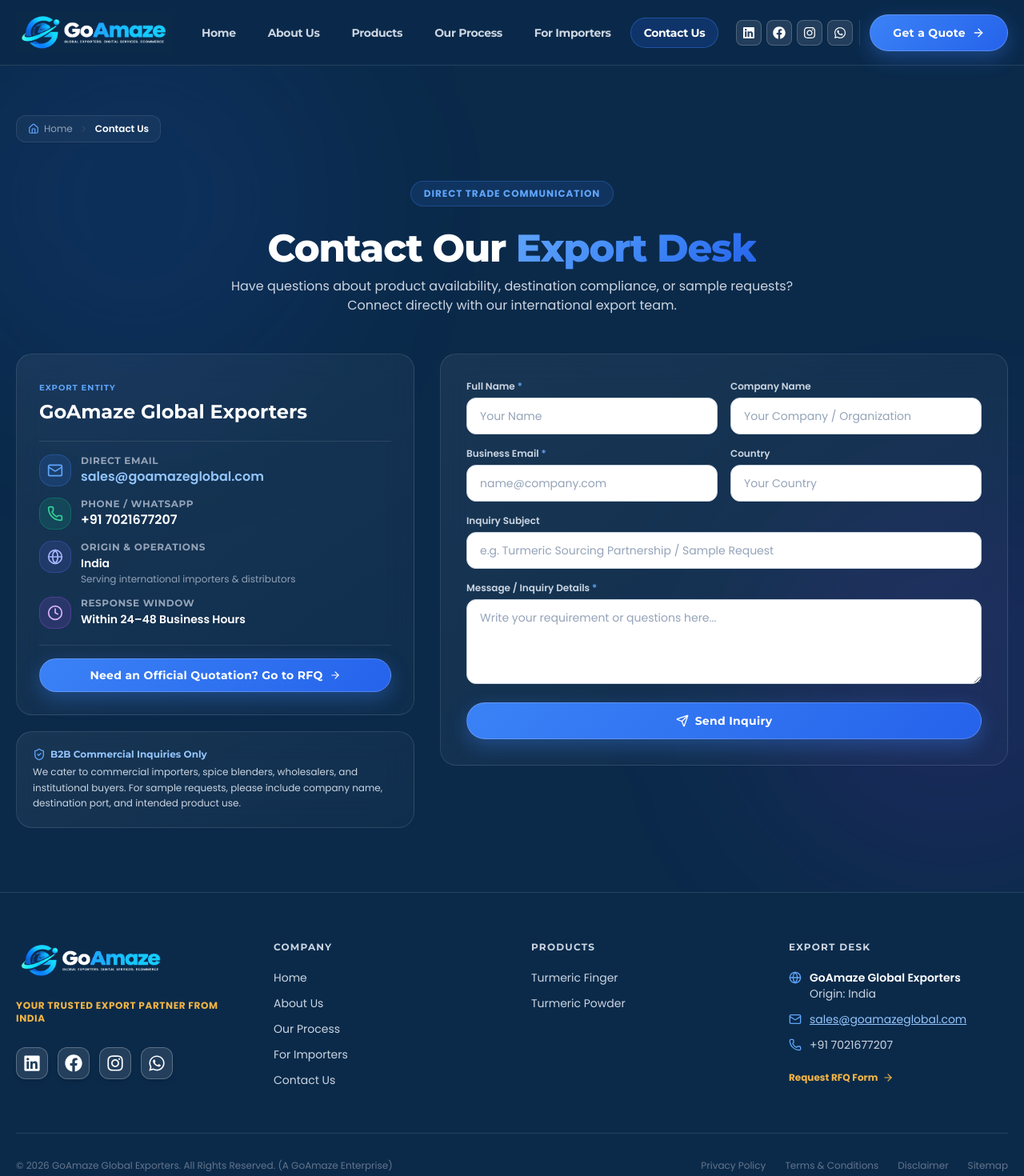
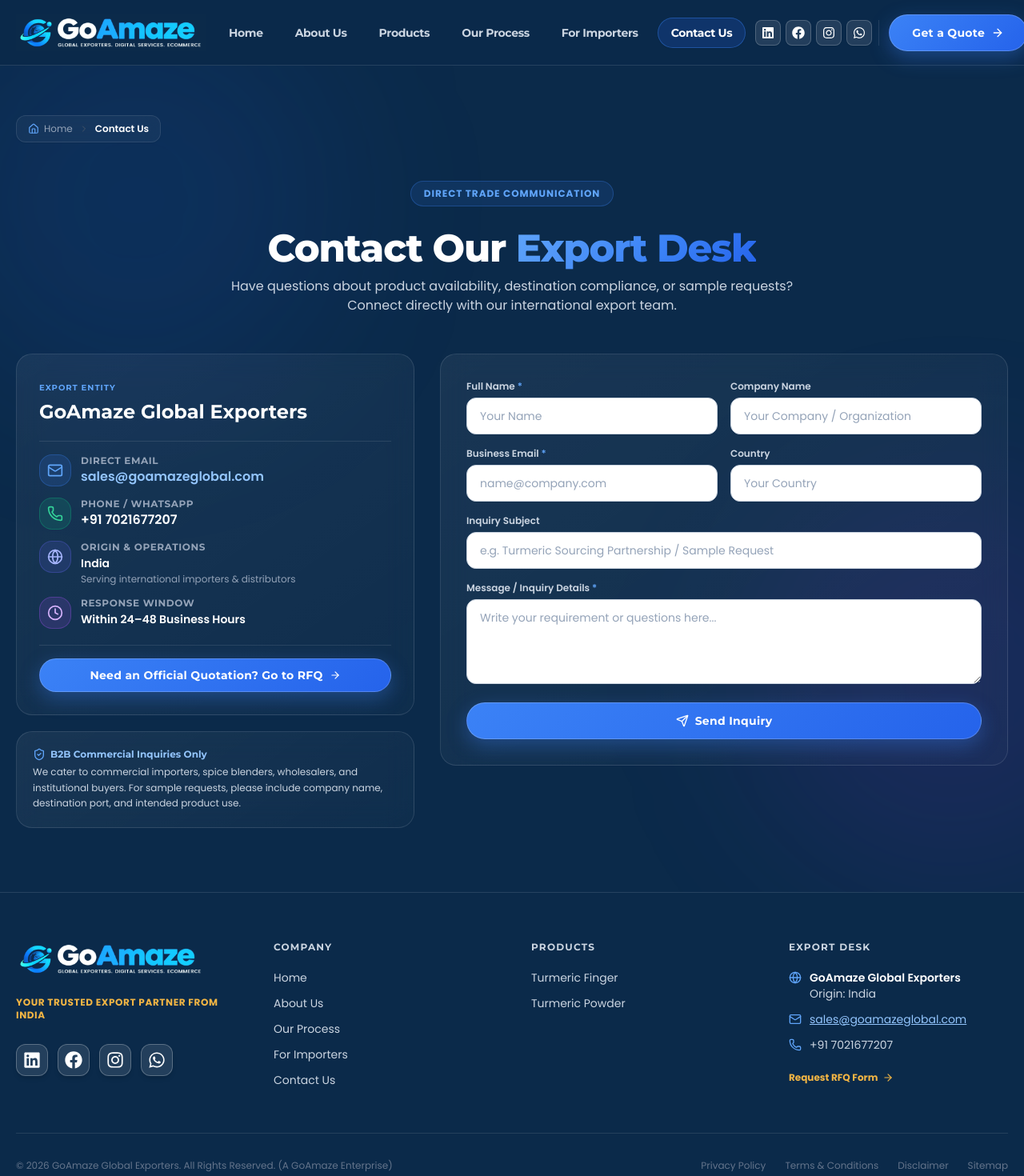
Before and after one commit to salesgoamaze-afk/goamaze-global, a Next.js app: page /contact in a window 1280 px wide. Shown: the top 1470 px of the page at 80% size. Built offline with nearby package versions, Linux system fonts and the light colour scheme.

Commit message:
updated logo

```diff
--- a/components/common/Logo.tsx
+++ b/components/common/Logo.tsx
@@ -12,7 +12,7 @@
 
 export const Logo: React.FC<LogoProps> = ({
   className = '',
-  size = 52,
+  size = 46,
 }) => {
   return (
     <motion.div whileHover={{ scale: 1.02 }} className={`inline-flex items-center shrink-0 ${className}`}>
@@ -24,8 +24,8 @@
         <div
           style={{
             height: `${size}px`,
-            width: `${Math.round(size * 3.74)}px`,
-            maxWidth: '240px',
+            width: `${Math.round(size * 5.17)}px`,
+            maxWidth: '290px',
             position: 'relative',
           }}
           className="flex items-center transition-opacity group-hover:opacity-95"
@@ -34,7 +34,7 @@
             src="/logo-full.png"
             alt="GoAmaze Global Exporters"
             fill
-            sizes="(max-width: 640px) 180px, 240px"
+            sizes="(max-width: 640px) 230px, 290px"
             className="object-contain object-left"
             priority
           />
--- a/components/layout/Footer.tsx
+++ b/components/layout/Footer.tsx
@@ -30,7 +30,7 @@
         <div className="grid grid-cols-1 md:grid-cols-2 lg:grid-cols-4 gap-12 pb-14 border-b border-white/10">
           {/* Column 1: Brand */}
           <div className="space-y-4">
-            <Logo size={50} />
+            <Logo size={46} />
             <p className="text-xs font-bold text-[#F2B544] tracking-wider uppercase">
               {companyContact.tagline}
             </p>
--- a/components/layout/Navbar.tsx
+++ b/components/layout/Navbar.tsx
@@ -43,7 +43,7 @@
         <div className="section-wrapper h-full flex flex-row items-center justify-between flex-nowrap gap-3">
           {/* 1. Left: Brand Logo */}
           <div className="flex items-center shrink-0">
-            <Logo size={scrolled ? 46 : 52} />
+            <Logo size={scrolled ? 40 : 46} />
           </div>
 
           {/* 2. Center: Single-Row Bold Navigation Tabs */}
```
Also changed, not shown: public/logo-full.png.
